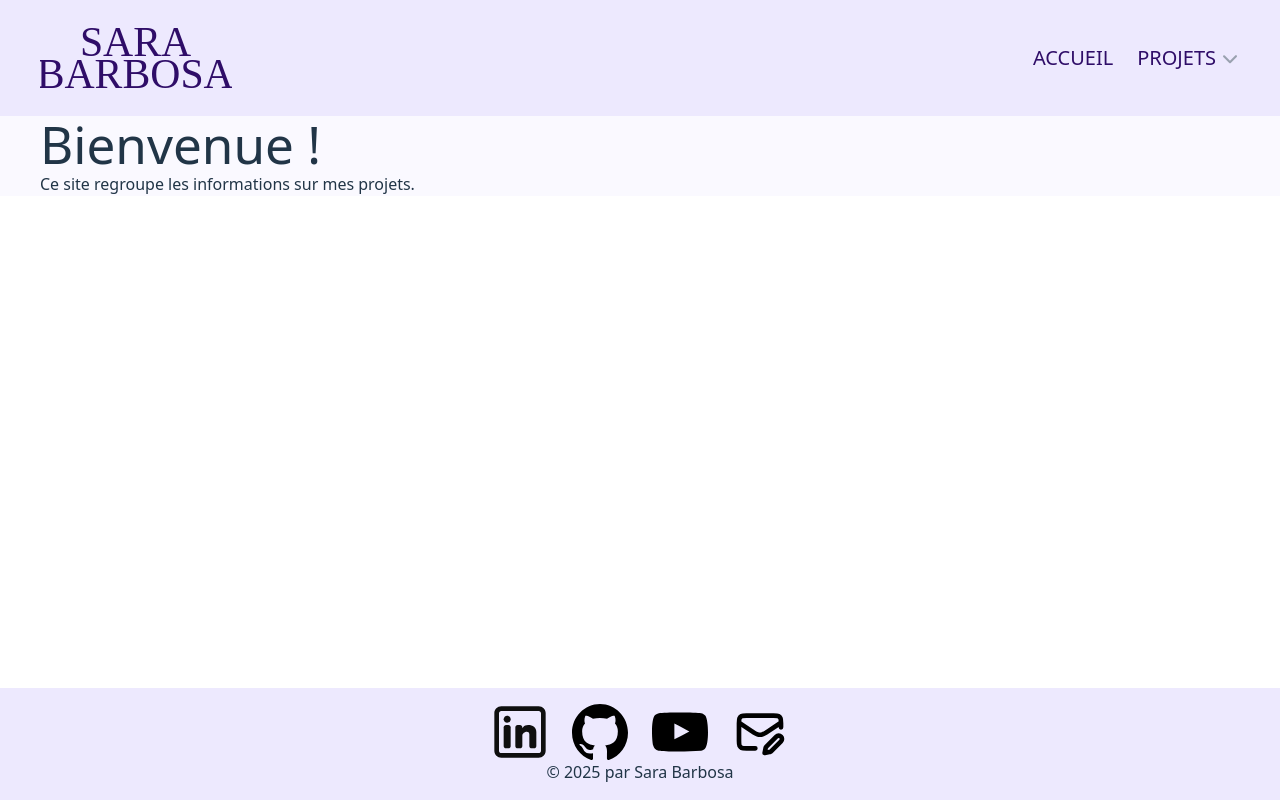
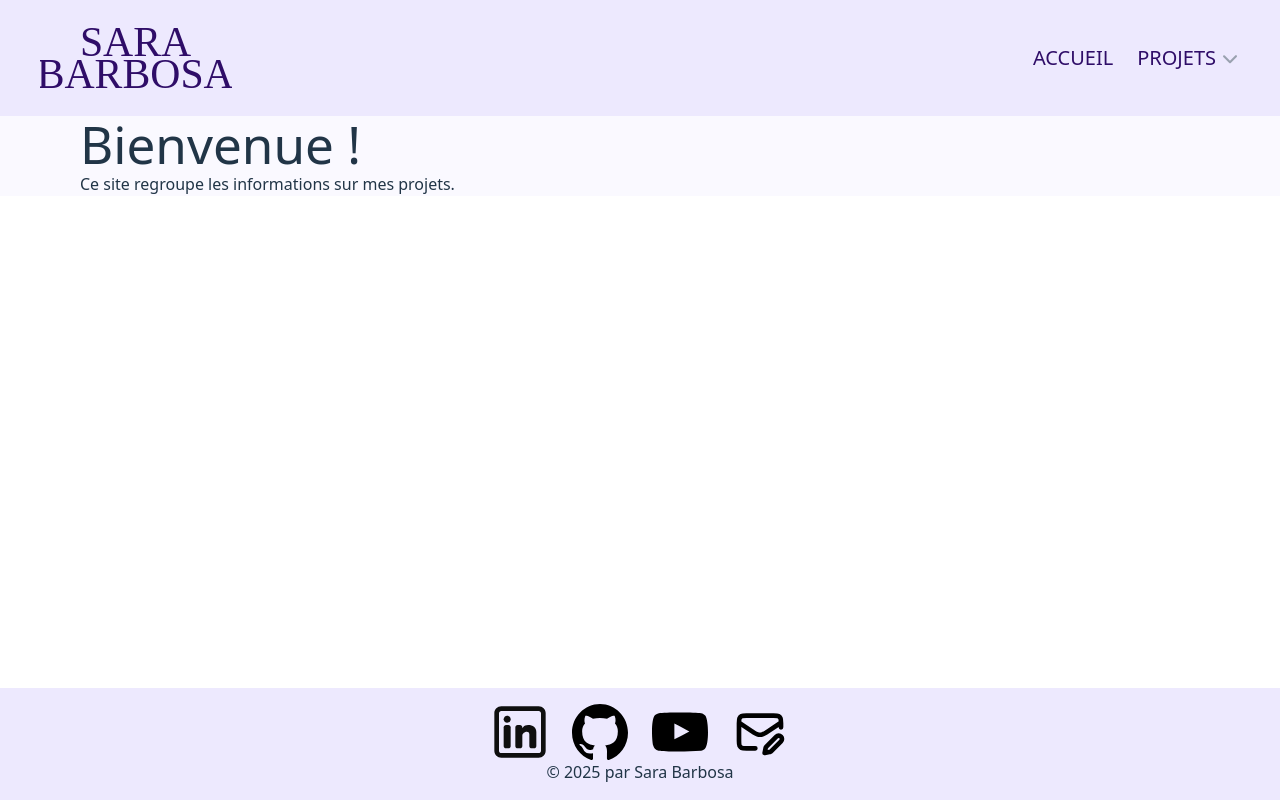
Before and after one commit to SaraBrancoBarbosa/Portfolio, a React (Vite) app: page / in a window 1280 px wide. Built offline with nearby package versions, Linux system fonts and the light colour scheme.

Commit message:
New padding for the Outlet

```diff
--- a/src/layouts/Layout.jsx
+++ b/src/layouts/Layout.jsx
@@ -8,7 +8,7 @@ const Layout = () => {
         <div className="max-w-500 w-full">
           <Header />
 
-          <main className="mx-auto px-10 md:flex mb-auto bg-violet-50/50">
+          <main className="mx-auto px-20 md:flex mb-auto bg-violet-50/50">
             <Outlet />
           </main>
 
```
